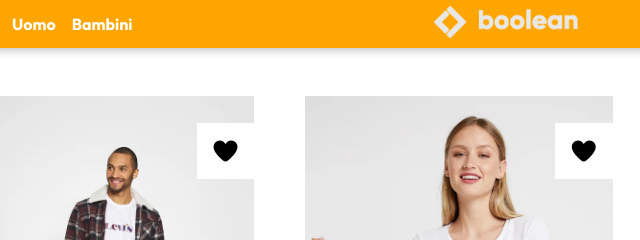
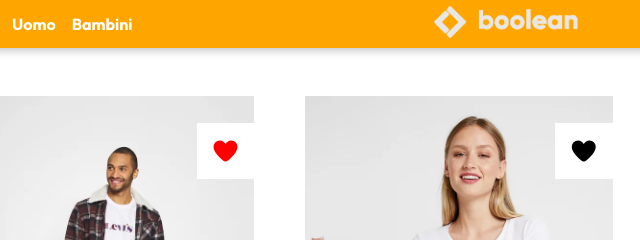
Before and after one commit to Michecosa/html-css-boolando, a plain HTML site: page index.html in a window 1280 px wide. In both pictures the pointer is over the icon 406 px from the left and 150 px from the top of the page. Shown: the top 240 px of the page, 181-821 px from the left. Drawn offline with Linux system fonts and the light colour scheme.

Commit message:
Add hover effect on heart icon

```diff
--- a/assets/css/style.css
+++ b/assets/css/style.css
@@ -213,3 +213,8 @@ footer > * > div {
   cursor: zoom-in;
   opacity: 1;
 }
+
+.card .fa-heart:hover {
+  cursor: pointer;
+  color: red;
+}
```
